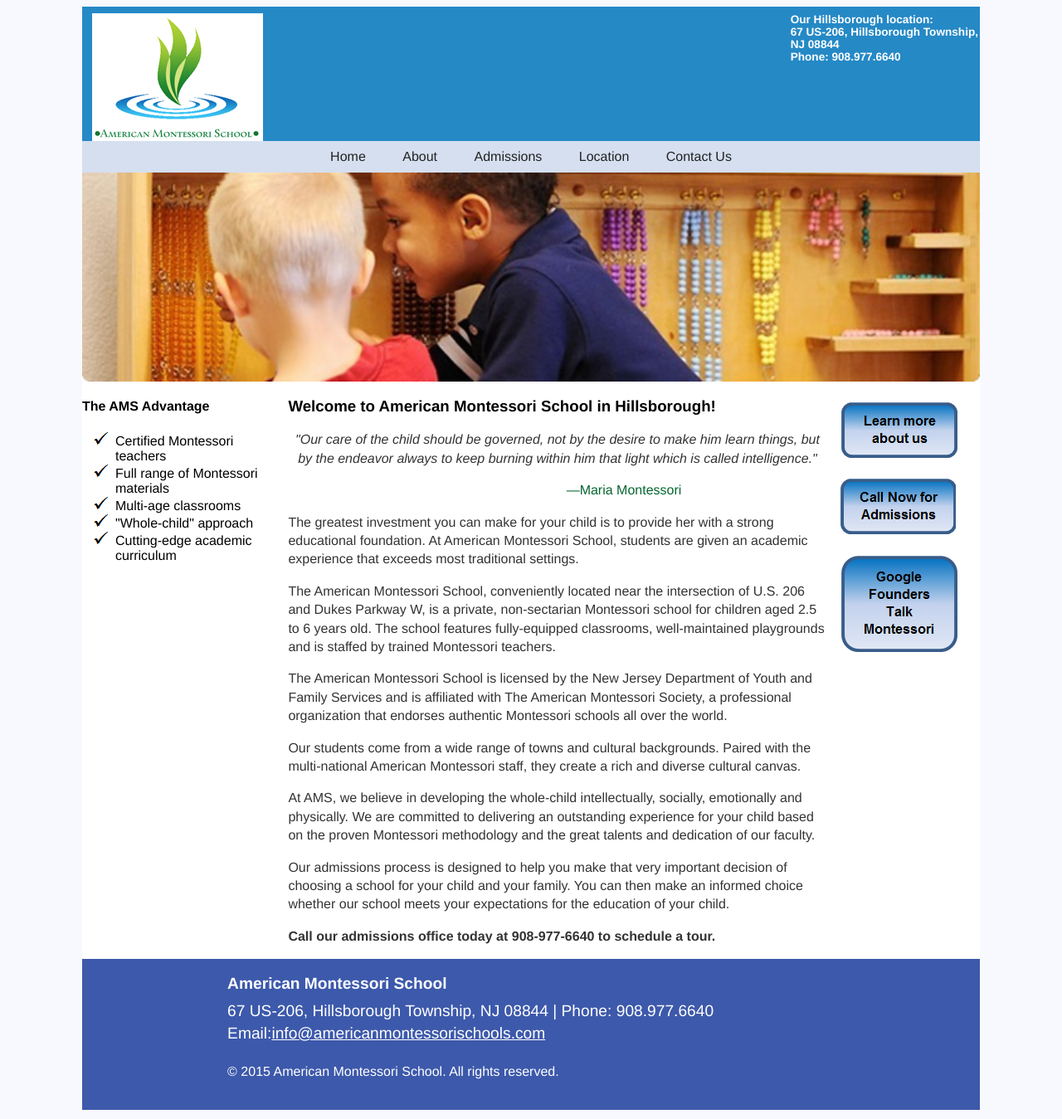
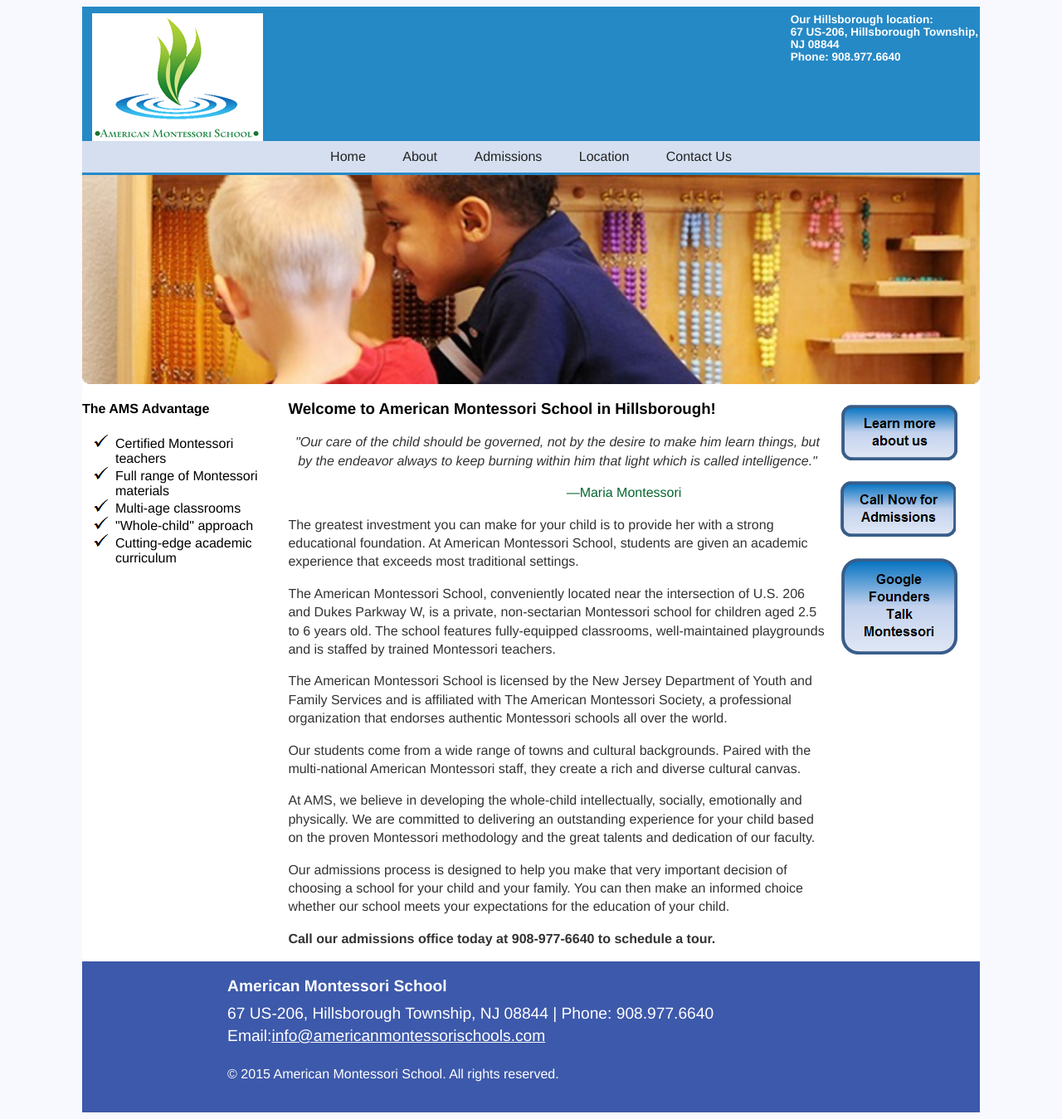
Before and after one commit to americanmontessorischools/americanmontessorischools.github.io, a Jekyll site: the page built from index.html, in a window 1280 px wide. Shown: the whole page at 83% size. Built offline with Jekyll 4.4.1, drawn with Linux system fonts in a browser that asks for light colours.

Commit message:
Update main.css

```diff
--- a/css/main.css
+++ b/css/main.css
@@ -30,6 +30,7 @@
 	background-color: #D5DFF0;
 	margin: 0 auto;
 	text-align: center;
+	border-bottom:3px solid #2589C6;
 	}
 
 #top_nav ul {
```
